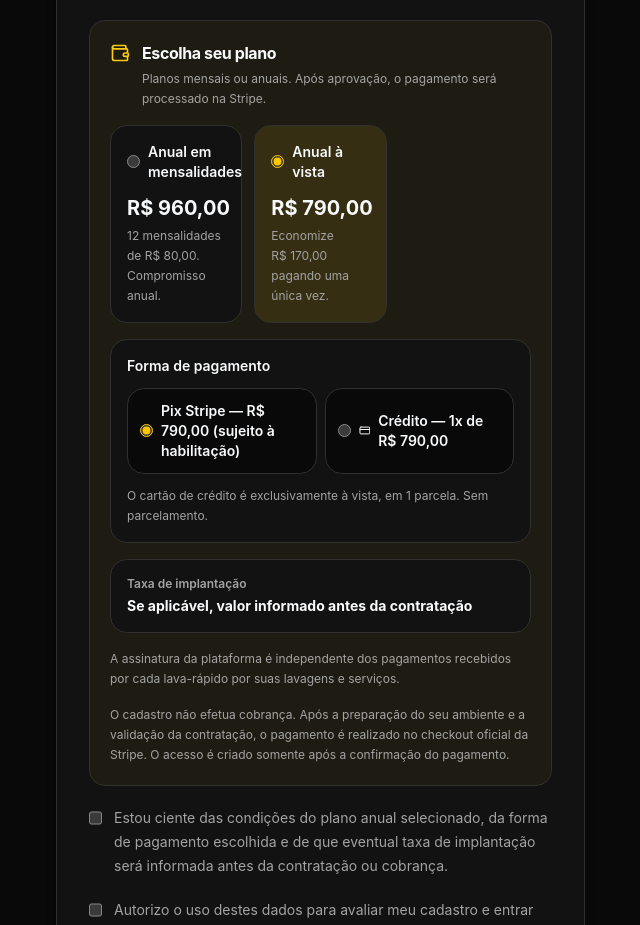
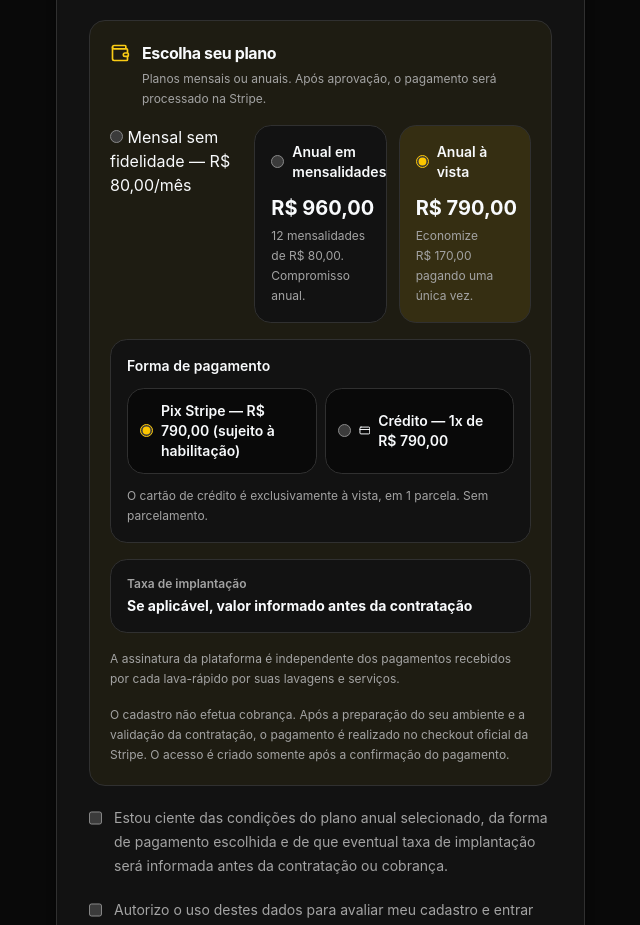
Before and after one commit to Raphaeljdk/aquaflow-gestao, a Next.js app: page /cadastrar-lava-rapido in a window 1280 px wide. Shown: the part 920-1845 px from the top of the page, without its empty margins (535-1175 px from the left). Built offline with nearby package versions, Linux system fonts and the light colour scheme.

Commit message:
feat(ui): opção de plano mensal sem fidelidade

```diff
--- a/src/app/cadastrar-lava-rapido/page.tsx
+++ b/src/app/cadastrar-lava-rapido/page.tsx
@@ -186,6 +186,7 @@ export default function CadastroEmpresaPage() {
                   </div>
                 </div>
                 <div className="grid gap-3 sm:grid-cols-3" role="radiogroup" aria-label="Escolha um plano">
+                  <label><input type="radio" name="planoPagamento" value="MENSAL" checked={planoPagamento==="MENSAL"} onChange={()=>escolherPlano("MENSAL")}/> Mensal sem fidelidade — R$ 80,00/mês</label>
                   <label className={`cursor-pointer rounded-xl border p-4 transition-colors ${planoPagamento === "ANUAL_MENSAL" ? "border-primary bg-primary/10" : "border-border bg-card"}`}>
                     <span className="flex items-center gap-2 text-sm font-semibold">
                       <input type="radio" name="planoPagamento" value="ANUAL_MENSAL" checked={planoPagamento === "ANUAL_MENSAL"} onChange={()=>escolherPlano("ANUAL_MENSAL")} className="accent-yellow-400"/>
```
